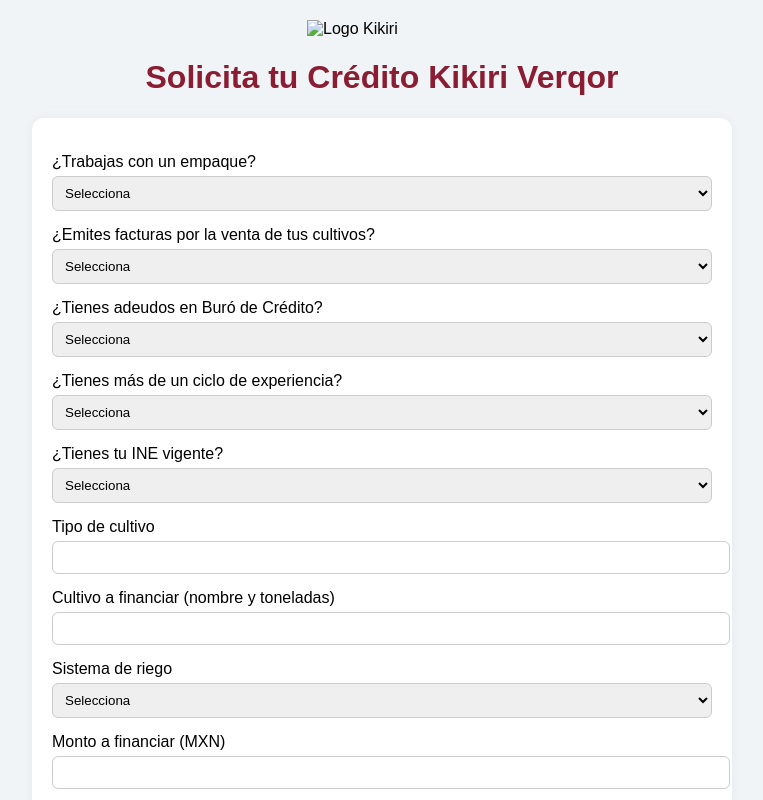
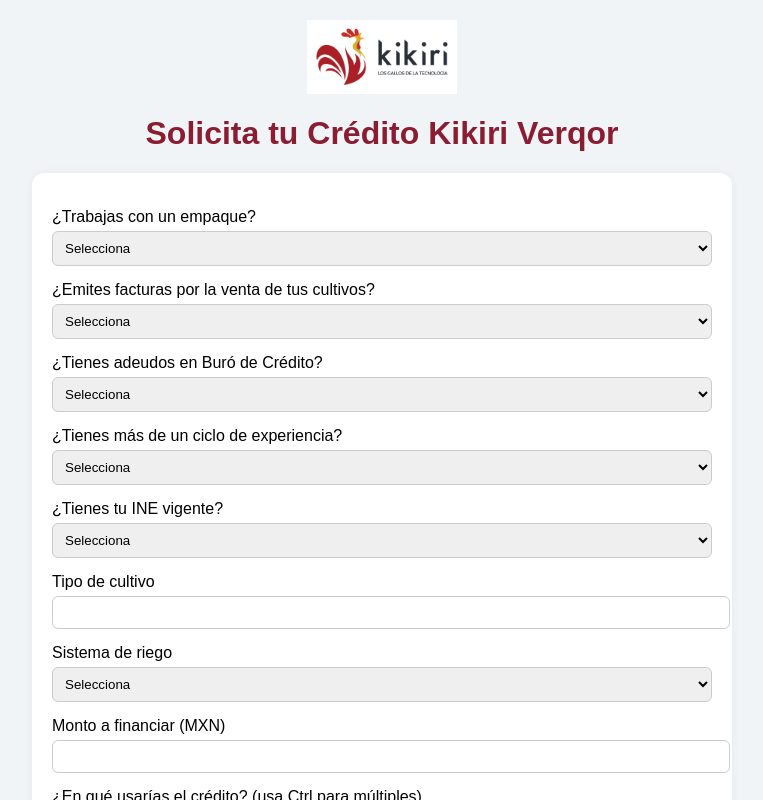
Before and after one commit to fabiola-vango/kikiri, a plain HTML site: page index.html in a window 1280 px wide. Shown: the top 800 px of the page, without its empty margins (258-1021 px from the left). Drawn offline with Linux system fonts and the light colour scheme.

Commit message:
Update index.html

```diff
--- a/index.html
+++ b/index.html
@@ -51,7 +51,7 @@
   </style>
 </head>
 <body>
-  <img src="kikiri-logo-vertical-negro(1).jpg" alt="Logo Kikiri" class="logo">
+  <img src="https://raw.githubusercontent.com/fabiola-vango/kikiri/main/kikiri-logo-horizontal-negro(1).jpg" alt="Logo Kikiri" class="logo">
   <h1>Solicita tu Crédito Kikiri Verqor</h1>
   <form id="leadForm">
     <label>¿Trabajas con un empaque?</label>
@@ -92,9 +92,6 @@
 
     <label>Tipo de cultivo</label>
     <input type="text" id="tipoCultivo" required>
-
-    <label>Cultivo a financiar (nombre y toneladas)</label>
-    <input type="text" id="cultivoNuevo" required>
 
     <label>Sistema de riego</label>
     <select id="riego" required>
@@ -163,7 +160,6 @@
         experienciaCultivo: document.getElementById("experiencia").value,
         ineVigente: document.getElementById("ine").value,
         tipoCultivo: document.getElementById("tipoCultivo").value,
-        cultivoNuevo: document.getElementById("cultivoNuevo").value,
         sistemaRiego: document.getElementById("riego").value,
         montoFinanciar: document.getElementById("monto").value,
         usoCredito: usos,
```
